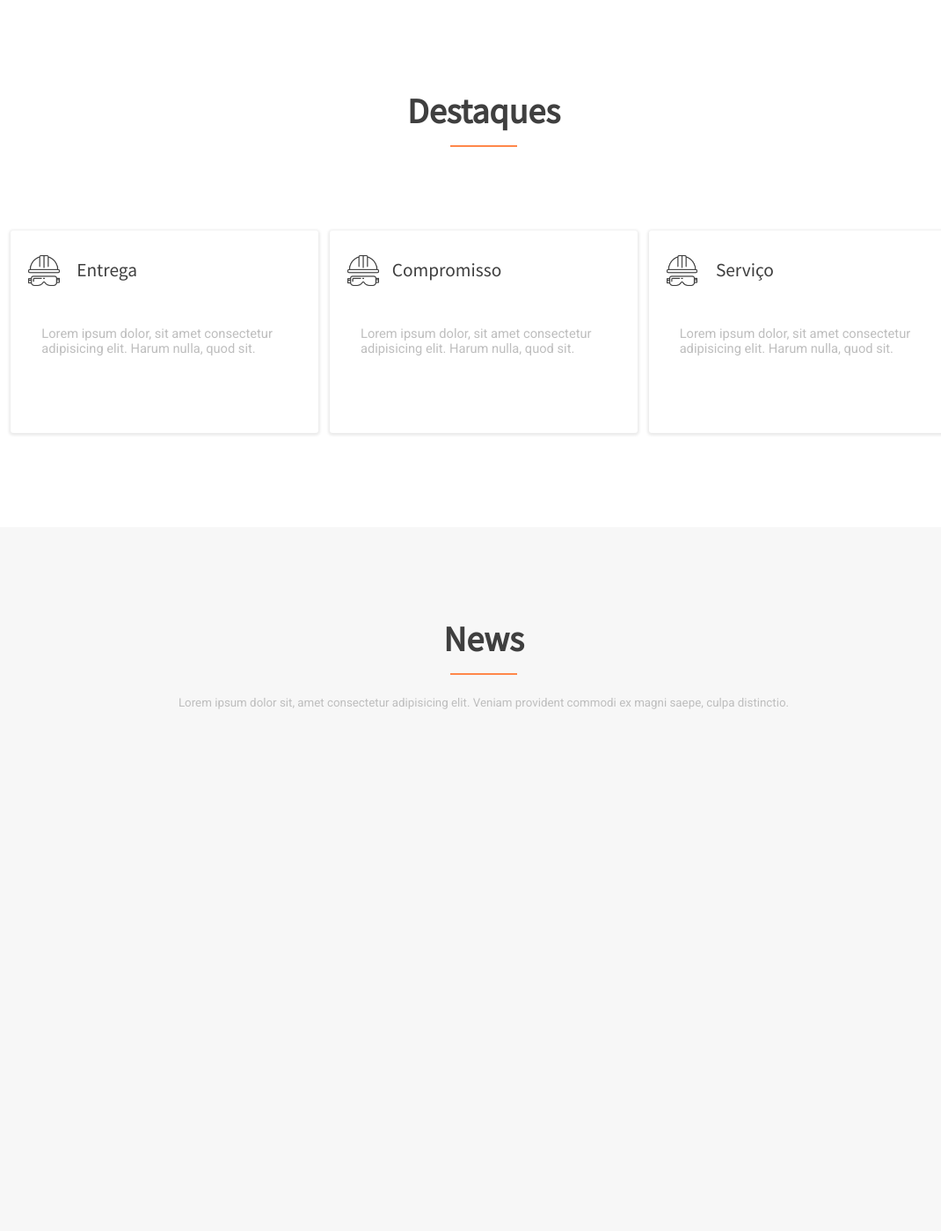
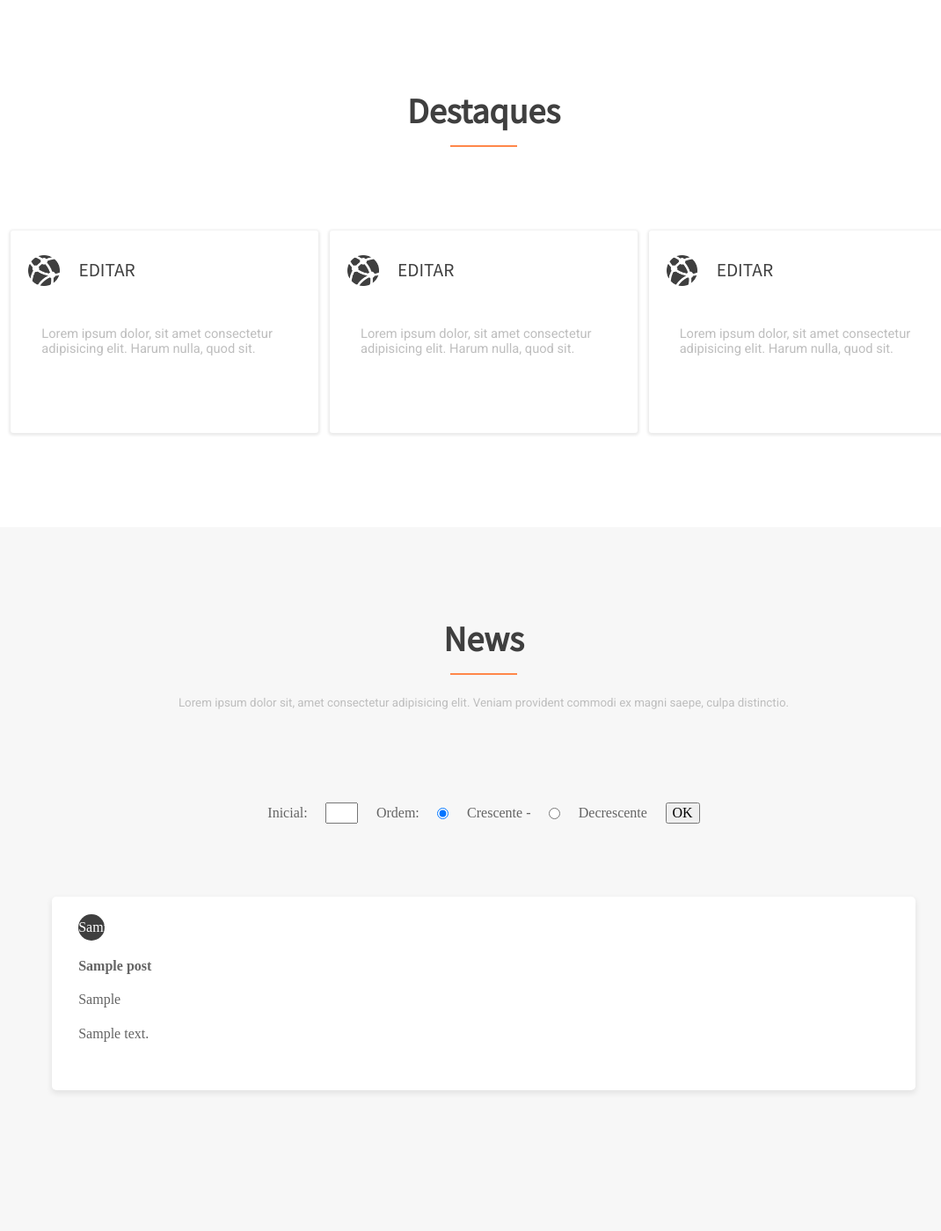
Before and after one commit to CRCunha/TrabalhoPHP, a PHP site: page / in a window 1280 px wide. Shown: the part 621-2020 px from the top of the page at 88% size, without its empty margins (90-1160 px from the left). Run offline with PHP 8.4, Linux system fonts and the light colour scheme; tables that the repository leaves empty or names only in its code hold one stand-in row (values such as "Sample post").

Commit message:
Consulta

```diff
--- /dev/null
+++ b/CSS/CONTENT/content.css
@@ -0,0 +1,64 @@
+.content {
+    margin-top: -550px;
+    width: 100%;
+    /* background-color: rgb(233, 233, 233); */
+    display: var(--flex);
+    justify-content: var(--space-around);
+    align-items: var(--center);
+    flex-wrap: var(--wrap);
+}
+
+.content .container {
+    width: 80%;
+    height: 100%;
+    display: var(--flex);
+    justify-content: var(--space-around);
+    align-items: var(--center);
+    flex-wrap: var(--wrap);
+}
+
+.content form {
+    width: 50%;
+    height: 150px;
+    display: var(--flex);
+    justify-content: var(--space-around);
+    align-items: var(--center);
+    margin-bottom: 20px;
+    color: #646464;
+}
+
+.content .container .post {
+    background-color: #fff;
+    width: 90%;
+    padding: 20px 30px;
+    margin-bottom: 50px;
+    border-radius: 5px;
+    box-shadow: 0px 3px 6px 1px rgba(0, 0, 0, 0.08);
+    color: #646464;
+}
+
+.content .container .post .cd-post {
+    background-color: #3f3f3f;
+    color: #fff;
+    width: 30px;
+    height: 30px;
+    border-radius: 100%;
+    display: var(--flex);
+    justify-content: var(--space-around);
+    align-items: var(--center);
+}
+
+.content .container .post .titulo-post {
+    font-weight: bold;
+    margin-top: 20px;
+    margin-bottom: 20px;
+}
+
+.content .container .post .texto {
+    margin-bottom: 35px;
+    margin-top: 20px;
+}
+
+.content .container .post .resumo {
+    font-size: 10pt;
+}
--- a/admin/DASHBOARD/CSS/MAIN/main.css
+++ b/admin/DASHBOARD/CSS/MAIN/main.css
@@ -4,6 +4,7 @@ main {
     display: var(--flex);
     justify-content: var(--center);
     align-items: var(--center);
+    flex-wrap: wrap;
     text-align: center;
     /* background-color: aqua; */
 }
--- /dev/null
+++ b/consulta.php
@@ -0,0 +1,51 @@
+<?php
+include("conecta.php");
+include("consulta_form.php");
+
+//inicializando varáveis
+//$inicial vai ser usada para o LIKE do SQL
+$inicial = "";
+//$sqlAux é uma variável que será usada para modificar
+//a variável $sql original
+$sqlAux = "";
+//$ordenacao irá conter a forma de ordenação do SQL (ASC ou DESC)
+$ordenacao = "";
+//se o botao enviar foi pressionado
+if(isset($_REQUEST['enviar'])){
+	//atribui às variáveis os campos de $_REQUEST
+	$inicial = $_REQUEST['inicial'];
+	$ordenacao = $_REQUEST['ordenacao'];
+}
+//se $inicial não estiver vazia
+if ($inicial != ""){
+		//monta em $sqlAaux o where que será usado no SQL
+		$sqlAux = " where titulo LIKE '$inicial%' ";
+}
+$sql = "select cdpost,titulo,resumo,texto from posts $sqlAux order by data $ordenacao";
+// echo("$sql<br>");
+//-----------------------------
+
+try {
+	//$link foi criado no conecta.php
+	$consulta = $link->prepare($sql);
+	$consulta->execute();
+	//enquanto tem registros disponíveis
+	//na consulta, copia cada um deles
+	//para o vetor associativo $registro
+	while ($registro = $consulta->fetch(PDO::FETCH_ASSOC)) {
+		$cdpost = $registro['cdpost'];
+		//acerta acentuação para UTF8
+		$titulo = utf8_encode($registro['titulo']);
+		$resumo = utf8_encode($registro['resumo']);
+		$texto = utf8_encode($registro['texto']);
+		//%B nome do mes extenso, %m mes com 2 digitos
+		//%Y ano com quatro dígitos ,%A dia da semana extenso
+		// $data =  strftime("%d/%m/%Y",strtotime($registro['data']));
+		echo("<div class='post'><div class='cd-post'>$cdpost</div>  <div class='titulo-post'>$titulo</div>  <div clas='resumo'>$resumo</div>  <div class='texto'>$texto</div></div>");
+	}
+}
+catch(PDOException $ex){
+	echo($ex->getMessage());
+}
+
+?>
--- /dev/null
+++ b/consulta_form.php
@@ -0,0 +1,5 @@
+<form>
+	Inicial:<input type="text" name="inicial" size="1" maxlength="1">
+	Ordem: <input type="radio" name="ordenacao" value="ASC" checked="checked">Crescente - <input type="radio" name="ordenacao" value="DESC">Decrescente<br>
+	<input type="submit" name="enviar" value="OK">
+</form>
--- a/index.php
+++ b/index.php
@@ -19,8 +19,7 @@
     <link rel="stylesheet " href="CSS/SERVICES/services.css ">
     <link rel="stylesheet " href="CSS/SERVICES/cards.css ">
     <link rel="stylesheet " href="CSS/TRABALHOS/trabalhos.css ">
-    <link rel="stylesheet " href="CSS/SECTION1/section1.css ">
-    <link rel="stylesheet " href="CSS/SECTION2/section2.css ">
+    <link rel="stylesheet" href="CSS/CONTENT/content.css">
     <!--FONTES-->
     <link href="https://fonts.googleapis.com/css?family=Staatliches " rel="stylesheet ">
     <link href="https://fonts.googleapis.com/css?family=Roboto " rel="stylesheet ">
@@ -68,7 +67,7 @@
                     <div class="cardHeader ">
                         <div class="container ">
                             <img src="IMG/SERVICES/CARDS/pictures.png ">
-                            <div class="title " style="margin-left:-32% "> Entrega</div>
+                            <div class="title " style="margin-left:-32% "> EDITAR</div>
                         </div>
                     </div>
                     <div class="text ">
@@ -80,7 +79,7 @@
                     <div class="cardHeader ">
                         <div class="container ">
                             <img src="IMG/SERVICES/CARDS/pictures.png ">
-                            <div class="title "> Compromisso</div>
+                            <div class="title " style="margin-left:-32% "> EDITAR</div>
                         </div>
                     </div>
                     <div class="text ">
@@ -92,7 +91,7 @@
                     <div class="cardHeader ">
                         <div class="container ">
                             <img src="IMG/SERVICES/CARDS/pictures.png ">
-                            <div class="title "  style="margin-left:-32% "> Serviço</div>
+                            <div class="title "  style="margin-left:-32% "> EDITAR</div>
                         </div>
                     </div>
                     <div class="text ">
@@ -112,6 +111,14 @@
         </div>
         <div class="sub ">Lorem ipsum dolor sit, amet consectetur adipisicing elit. Veniam provident commodi ex magni saepe, culpa distinctio.</div>
     </div>
+    <div class="content">
+        <div class="container">
+            <?php
+                include("conecta.php");
+                include("consulta.php");
+            ?>
+        </div>
+    </div>
 </body>
 
 </html>
```
Also changed, not shown: admin/DASHBOARD/CSS/MAIN/inclui.css (added, +32 -0 lines), admin/DASHBOARD/conecta.php (added, +26 -0 lines), admin/DASHBOARD/dash.php (+29 -4 lines), admin/inclui.php (deleted, +0 -28 lines), IMG/HEADER/Background2.jpg (deleted), IMG/HEADER/Logo.png (deleted), IMG/SECTION1/img.jpg (deleted), IMG/SERVICES/CARDS/pictures.png, IMG/TRABALHOS/LEFT/squad1.jpg (deleted), IMG/TRABALHOS/LEFT/squad2.jpg (deleted), IMG/TRABALHOS/LEFT/squad3.jpg (deleted), IMG/TRABALHOS/LEFT/squad4.jpg (deleted), IMG/TRABALHOS/RIGHT/right.jpg (deleted), conecta.php (renamed from admin/conecta.php).
